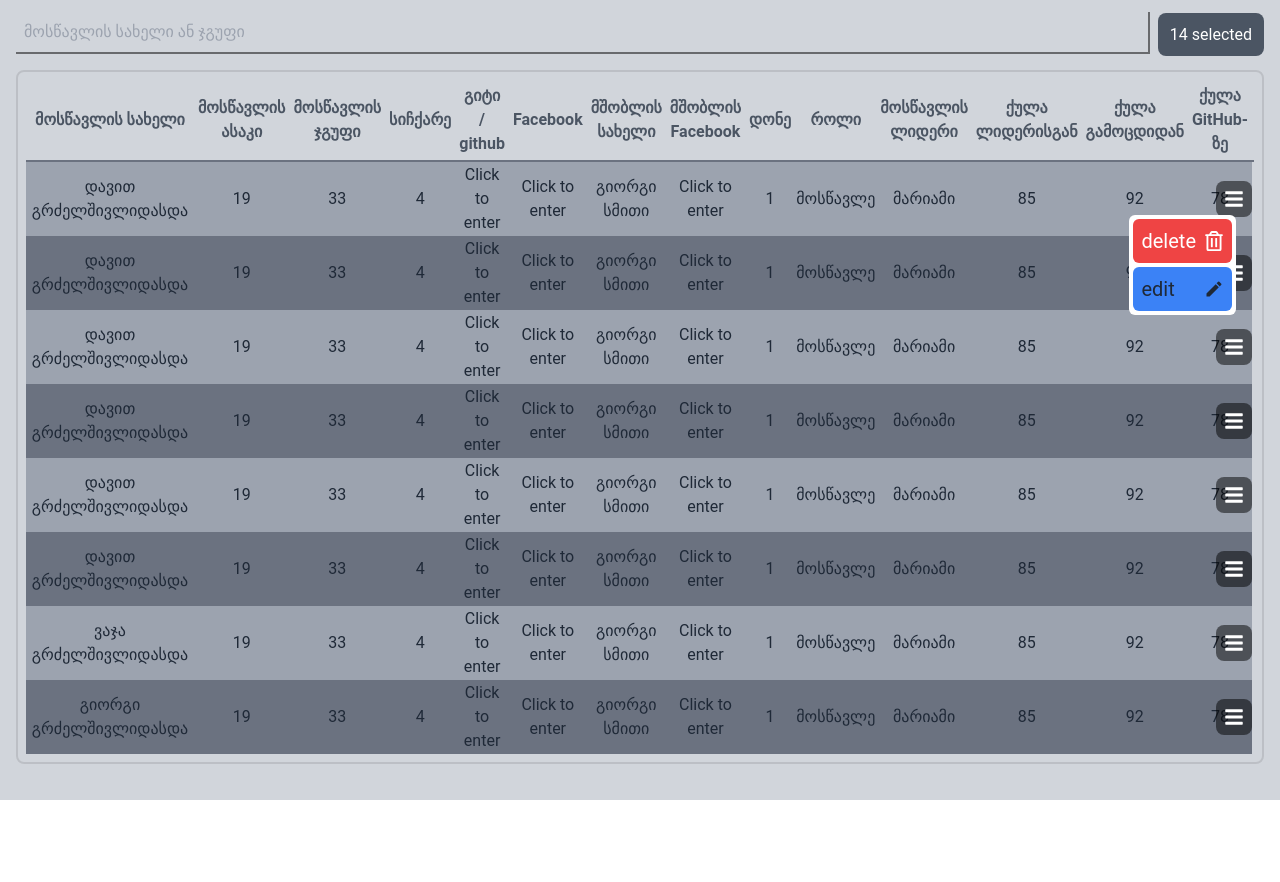
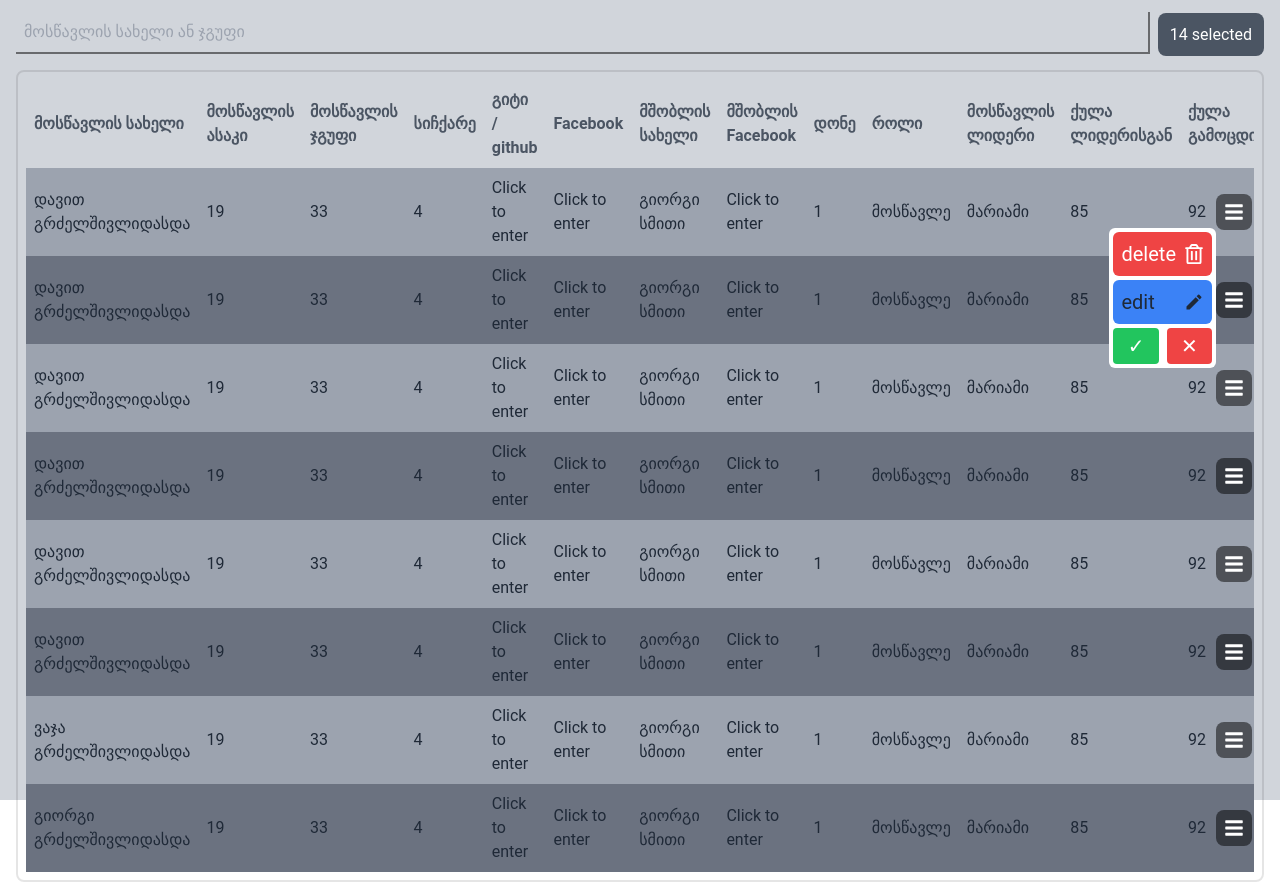
Before and after one commit to davita101/secret_porject, a React (Vite) app: page /dashboard in a window 1280 px wide. Both pictures are taken after a click on the element 1234 px from the left and 199 px from the top of the page. Before the commit the page ends 800 px from the top, so only its background shows below. Built offline with nearby package versions, Linux system fonts and the light colour scheme.

Commit message:
Fix: bugs

```diff
--- a/src/Components/Client/TableOfStudents.jsx
+++ b/src/Components/Client/TableOfStudents.jsx
@@ -51,30 +51,30 @@ const TableOfStudents = ({ searchQuery, selectedGroup }) => {
   const handleChange = (key, value) => {
     setEditedStudent(prev => ({ ...prev, [key]: value }));
   };
-
   return (
-    <div>
-      <table className='overflow-auto'>
-        <thead className='border-b-2 border-gray-500 table-auto w-full'>
-          <tr className='text-gray-600 w-full'>
+    <div className='overflow-auto'>
+      <table className='border-collapse w-full table-auto'>
+        <thead className='bg-gray-200" '>
+          <tr className='text-gray-600 text-start'>
             {selectedGroup.map((item, index) => (
-              <th className='p-1' colSpan={1} key={`_title--name-${index}`}>{item[1]}</th>
+              <th className='p-2 text-start h-[40px]' key={`_title--name-${index}`}>{item[1]}</th>
             ))}
+            <th className='p-2 text-start'>Actions</th>
           </tr>
         </thead>
-        <tbody className='border-spacing-1'>
+        <tbody>
           {filteredStudents.length === 0 ? (
             <tr className='bg-red-500'>
-              <td className="text-center text-gray-500">სტუდენტი არ მოიძებნება</td>
+              <td className="text-start text-gray-500">სტუდენტი არ მოიძებნება</td>
             </tr>
           ) : (
             filteredStudents.map((student, index) => (
-              <tr className='text-gray-800 text-center' key={index}>
+              <tr className={`text-gray-800 text-start ${index % 2 === 0 ? "bg-gray-400" : "bg-gray-500"} h-[80] text-start w-full`} key={index}>
                 {arrOfStudentDataKeys.map((key) => (
-                  <td key={key} colSpan={1} className={`${index % 2 === 0 ? "bg-gray-400" : "bg-gray-500"} w-full`}>
+                  <td key={key} className={`p-2`}>
                     {editingIndex === index ? (
                       <input
-                        className={`p-2 border-none bg-teal-200`}
+                        className={`p-2 border-none bg-gray-200`}
                         type="text"
                         value={editedStudent[key]}
                         placeholder='edit...'
@@ -89,33 +89,21 @@ const TableOfStudents = ({ searchQuery, selectedGroup }) => {
                     )}
 
                   </td>
+
                 ))}
                 <td>
-                  <div onClick={() => handleMenuEdit(index)} className='absolute right-3 mt-[-1.1rem] text-xl cursor-pointer'>
+                  {(arrOfStudentDataKeys.length !== 0) && (<div onClick={() => handleMenuEdit(index)} className='absolute right-3 mt-[-1.1rem] text-start text-xl cursor-pointer'>
                     <div className='text-white bg-black/[.5] p-2 rounded-lg'>
                       <FaBars />
                     </div>
                     <div className='relative'>
                       {editingIndex === index && openEditMenu && (
-                        <div className='flex gap-2 absolute top-[-1.9rem] right-11'>
-                          <button
-                            onClick={handleSaveEdit}
-                            className="bg-green-500 text-white p-2 rounded flex items-center justify-center h-6 W-6">
-                            &#10003;
-                          </button>
-                          <button onClick={() => {
-                            setEditingIndex(null);
-                            setOpenEditMenu(false);
-                            setMenuEdit(null);
-                          }} className="bg-red-500 text-white p-2 rounded flex items-center justify-center h-6  ">
-                            &#10005;
-                          </button>
-                        </div>
+                    ''
                       )}
                     </div>
 
                     {menuEdit === index && (
-                      <div className="absolute z-[2] mt-[-.4rem] right-3 p-1">
+                      <div className="absolute z-[2] mt-[-.4rem] right-8 p-1">
                         <div className="flex justify-between gap-1 flex-col bg-white p-1 rounded-md">
                           <div
                             className="flex items-center gap-2 rounded-md bg-red-500 p-2 text-white cursor-pointer"
@@ -131,12 +119,26 @@ const TableOfStudents = ({ searchQuery, selectedGroup }) => {
                             <span>edit</span>
                             <MdEdit />
                           </div>
+                          <div className='flex gap-2  top-[-1.9rem] right-11'>
+                            <button
+                              onClick={handleSaveEdit}
+                              className="bg-green-500 text-white p-2 rounded flex items-center justify-center h-9 w-full">
+                              &#10003;
+                            </button>
+                            <button onClick={() => {
+                              setEditingIndex(null);
+                              // setOpenEditMenu(false);
+                              setMenuEdit(null);
+                            }} className="bg-red-500 text-white p-2 rounded flex items-center justify-center h-9  w-full">
+                              &#10005;
+                            </button>
+                          </div>
                         </div>
-
                       </div>
                     )}
-                  </div>
+                  </div>)}
                 </td>
+
               </tr>
             ))
           )}
--- a/tailwind.config.js
+++ b/tailwind.config.js
@@ -6,6 +6,10 @@ export default {
   ],
   theme: {
     extend: {
+      gridTemplateColumns: {
+        // Simple 16 column grid
+        '14': 'repeat(14, 300px)',
+      },
       container:{
         center:true,
         padding: "1rem",
```
